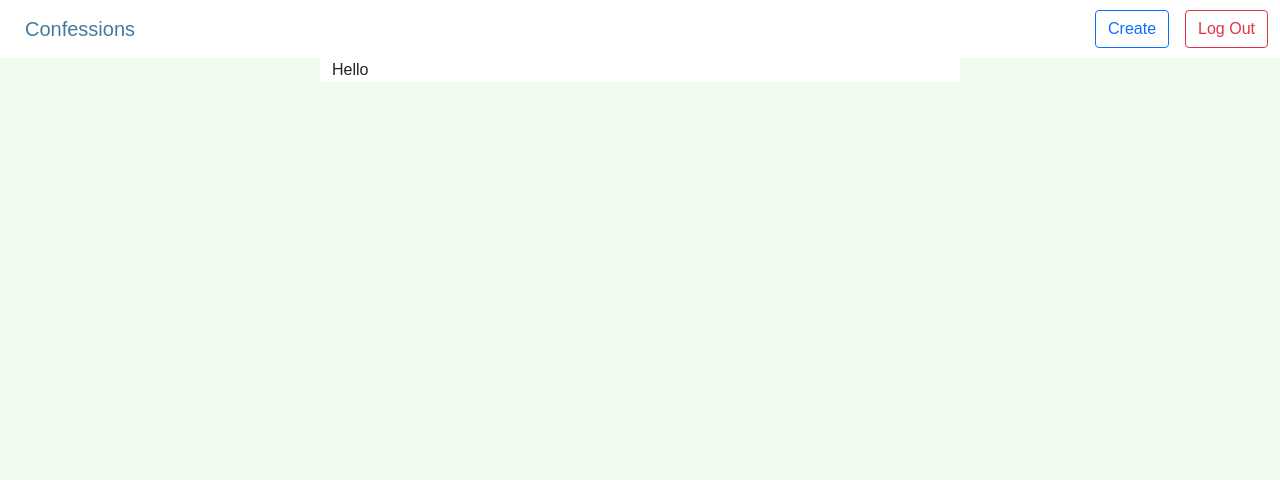
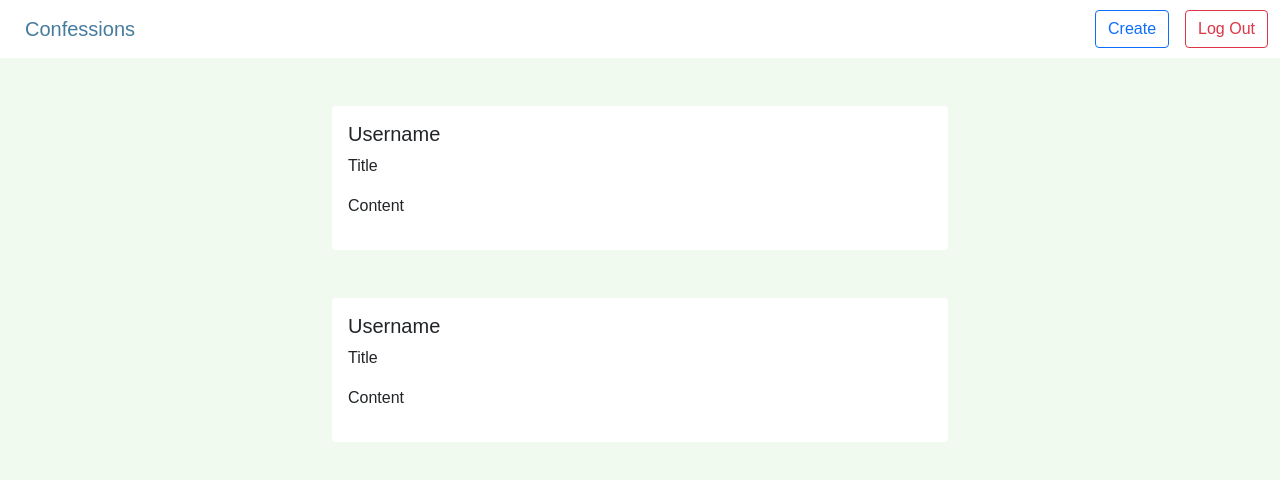
Before and after one commit to SLuo490/Confessions, a React (Create React App) app: page /Home in a window 1280 px wide. Shown: the top 480 px of the page. Built offline with nearby package versions, Linux system fonts and the light colour scheme; no server answers; the database is empty; sample sign-in values are in the browser's storage; a web font is replaced by a local one.

Commit message:
add get all post functionality

```diff
--- /dev/null
+++ b/src/components/Confession.js
@@ -0,0 +1,14 @@
+export default function Confession({ children, ...props }) {
+  return (
+    <div className='bg-white mt-5 p-3 rounded'>
+      <div>
+        <h5>Username</h5>
+        <p>Title</p>
+      </div>
+      <div>
+        <p>Content</p>
+      </div>
+      {children}
+    </div>
+  );
+}
--- a/src/components/index.js
+++ b/src/components/index.js
@@ -3,5 +3,6 @@ import RegisterForm from './RegisterForm';
 import Nav from './Nav';
 import ErrorAlert from './ErrorAlert';
 import PostForm from './PostForm';
+import Confession from './Confession';
 
-export { LoginForm, RegisterForm, Nav, ErrorAlert, PostForm };
+export { LoginForm, RegisterForm, Nav, ErrorAlert, PostForm, Confession };
--- a/src/pages/HomePage.js
+++ b/src/pages/HomePage.js
@@ -1,13 +1,40 @@
 import './style.css';
-import Nav from '../components/Nav';
+import { Nav, Confession } from '../components';
 import { useNavigate } from 'react-router-dom';
 import { auth } from '../utils/firebase';
 import { useAuthState } from 'react-firebase-hooks/auth';
-import { useEffect } from 'react';
+import { useState, useEffect } from 'react';
+import { db } from '../utils/firebase';
+import {
+  collection,
+  orderBy,
+  getDocs,
+  onSnapshot,
+  query,
+} from 'firebase/firestore';
 
 export default function HomePage() {
+  const [user, loading] = useAuthState(auth);
+  const [allPost, setAllPost] = useState([]);
   const navigate = useNavigate();
-  const [user, loading] = useAuthState(auth);
+
+  const getPost = async () => {
+    const collectionRef = collection(db, 'posts');
+    const q = query(collectionRef, orderBy('createdAt', 'desc'));
+
+    // use onSnapshot to listen to changes in the database on real time
+    const unsubscribe = onSnapshot(q, (querySnapshot) => {
+      const data = [];
+      querySnapshot.forEach((doc) => {
+        data.push({ ...doc.data(), id: doc.id });
+      });
+      setAllPost(data);
+    });
+  };
+
+  useEffect(() => {
+    getPost();
+  }, []);
 
   useEffect(() => {
     // if user not logged in, redirect to login page
@@ -22,7 +49,12 @@ export default function HomePage() {
   return (
     <div className='HomePage'>
       <Nav />
-      <div className='container w-50 bg-white'>Hello</div>
+      <div className='container w-50'>
+        <div className='d-flex flex-column'>
+          <Confession />
+          <Confession />
+        </div>
+      </div>
     </div>
   );
 }
```
